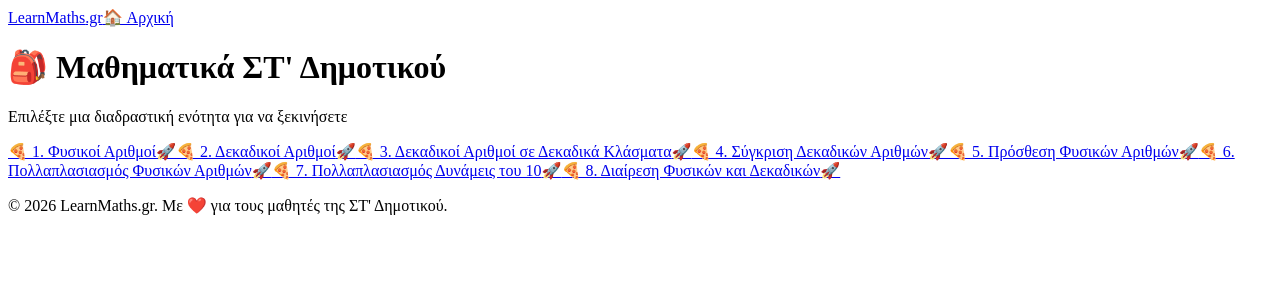
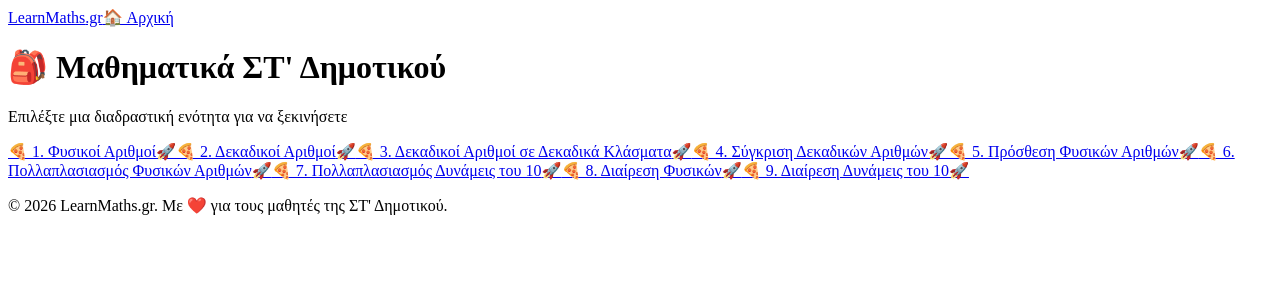
Before and after one commit to gkrimpas-lab/learn-maths-2026, a Next.js app: page /st-dimotikou in a window 1280 px wide. Shown: the top 300 px of the page. Built offline with nearby package versions, Linux system fonts and the light colour scheme.

Commit message:
Update index.js

```diff
--- a/pages/st-dimotikou/index.js
+++ b/pages/st-dimotikou/index.js
@@ -12,7 +12,8 @@ export default function STDimotikouMenu() {
     { id: '5-prosthesi', label: '🍕 5. Πρόσθεση Φυσικών Αριθμών', href: '/st-dimotikou/5-prosthesi' },
     { id: '6-pollaplasiasmos', label: '🍕 6. Πολλαπλασιασμός Φυσικών Αριθμών', href: '/st-dimotikou/6-pollaplasiasmos' },
     { id: '7-pollaplasiasmos-dinameis-deka', label: '🍕 7. Πολλαπλασιασμός Δυνάμεις του 10', href: '/st-dimotikou/7-pollaplasiasmos-dinameis-deka' },
-    { id: '8-diairesi', label: '🍕 8. Διαίρεση Φυσικών και Δεκαδικών', href: '/st-dimotikou/8-diairesi' }
+    { id: '8-diairesi', label: '🍕 8. Διαίρεση Φυσικών', href: '/st-dimotikou/8-diairesi' },
+    { id: '9-diairesi-dinameis-deka', label: '🍕 9. Διαίρεση Δυνάμεις του 10', href: '/st-dimotikou/9-diairesi-dinameis-deka' }
   ];
 
   return (
```
